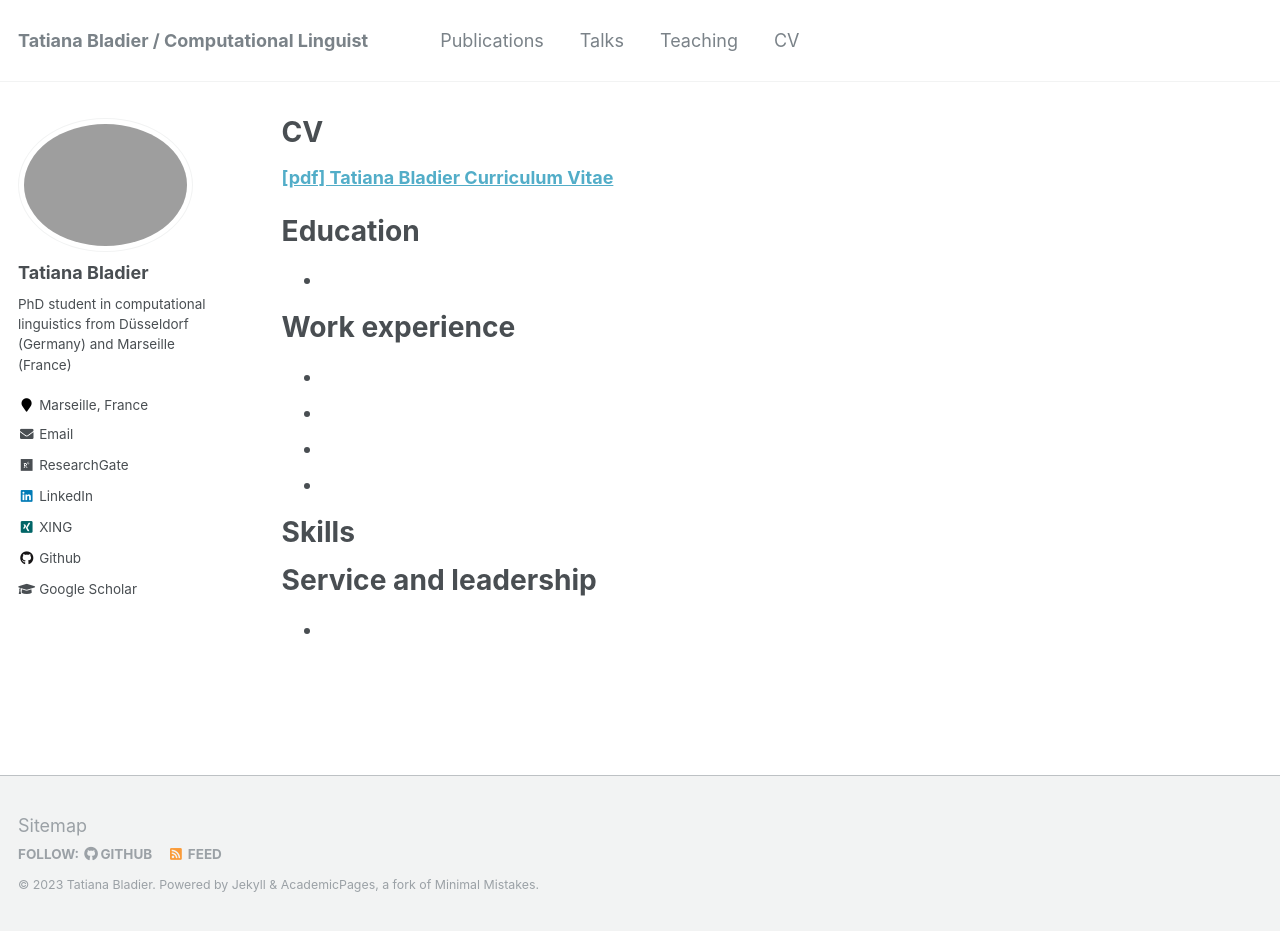
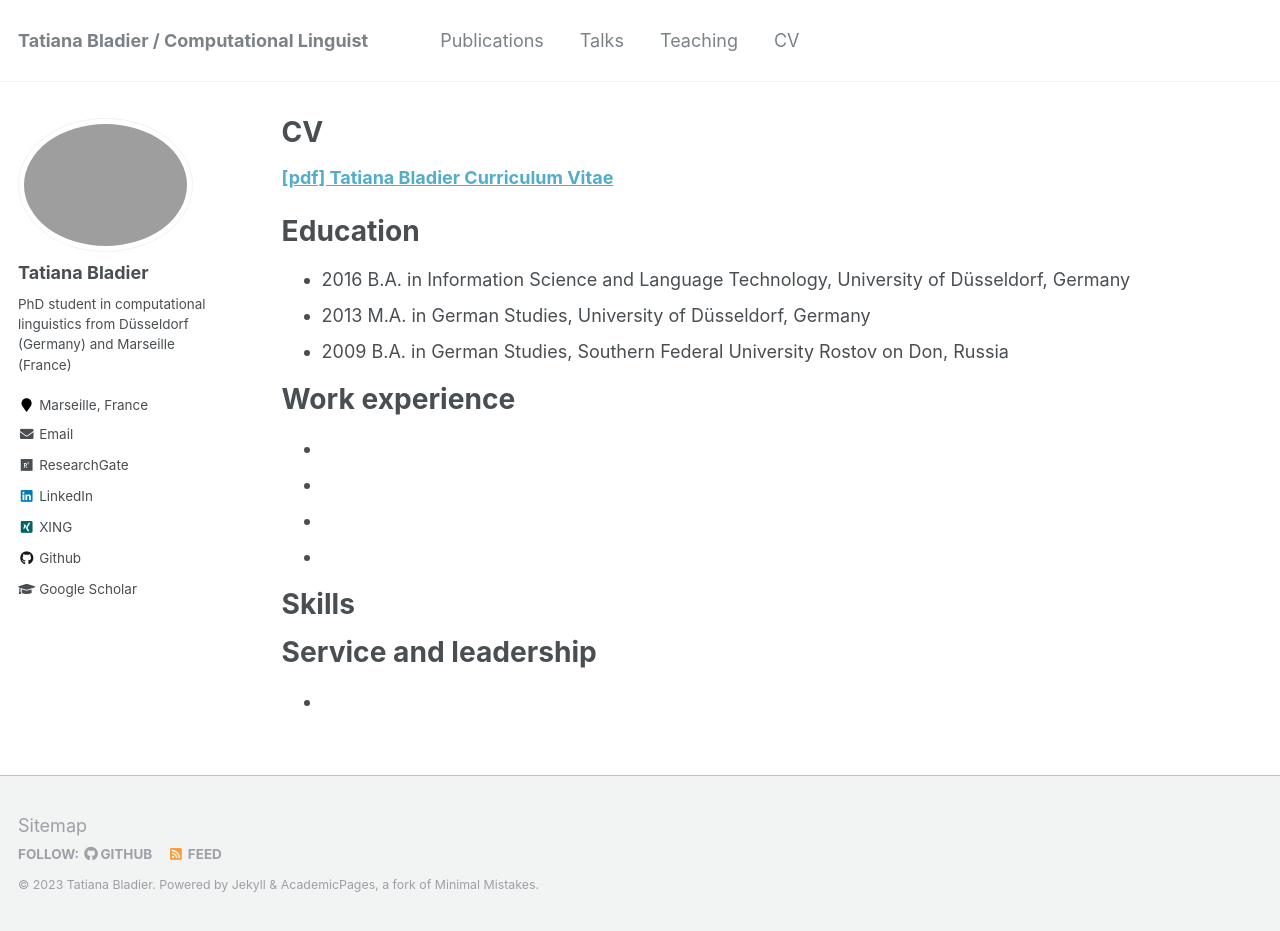
Before and after one commit to TatianaBladier/TatianaBladier.github.io, a Jekyll site: the page built from _pages/cv.md, in a window 1280 px wide and 931 px high. Built offline with Jekyll 4.4.1, drawn with Linux system fonts in a browser that asks for light colours.

Commit message:
update cv

```diff
--- a/_pages/cv.md
+++ b/_pages/cv.md
@@ -13,7 +13,10 @@ redirect_from:
 
 Education
 ======
-*
+
+* 2016 B.A. in Information Science and Language Technology, University of Düsseldorf, Germany
+* 2013 M.A. in German Studies, University of Düsseldorf, Germany
+* 2009 B.A. in German Studies, Southern Federal University Rostov on Don, Russia
 
 Work experience
 ======
```
